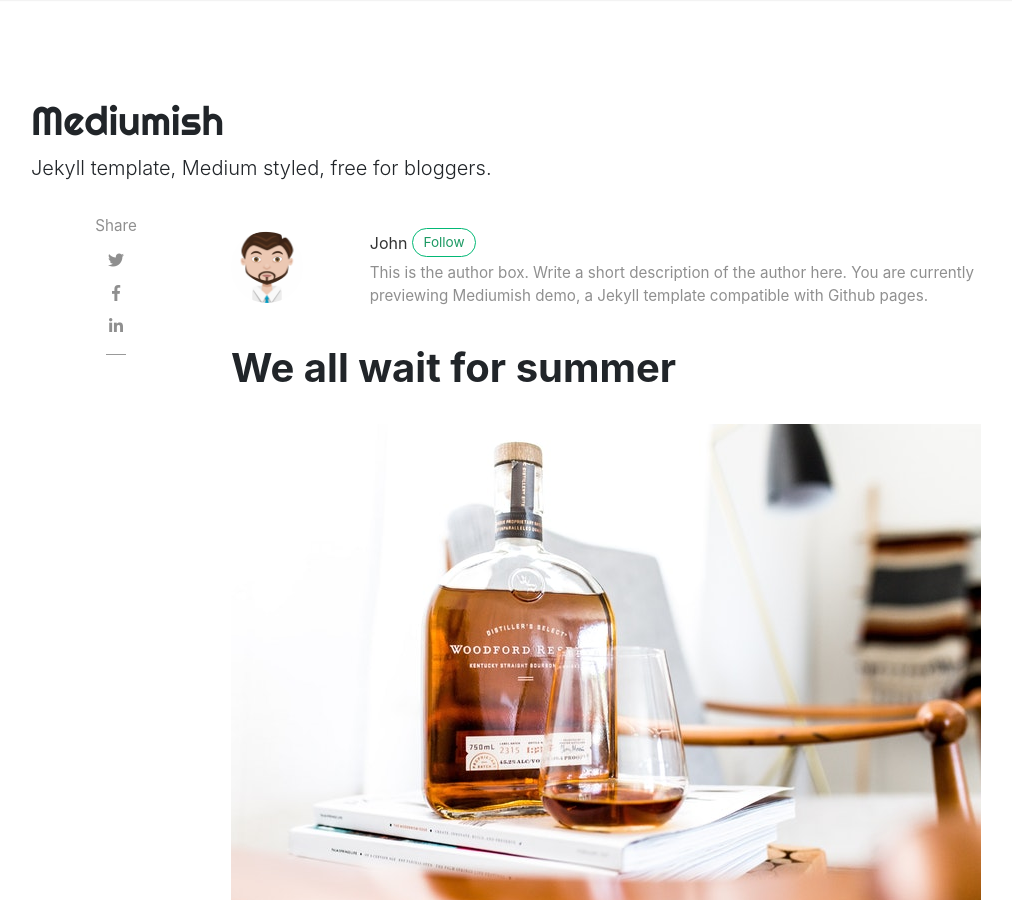
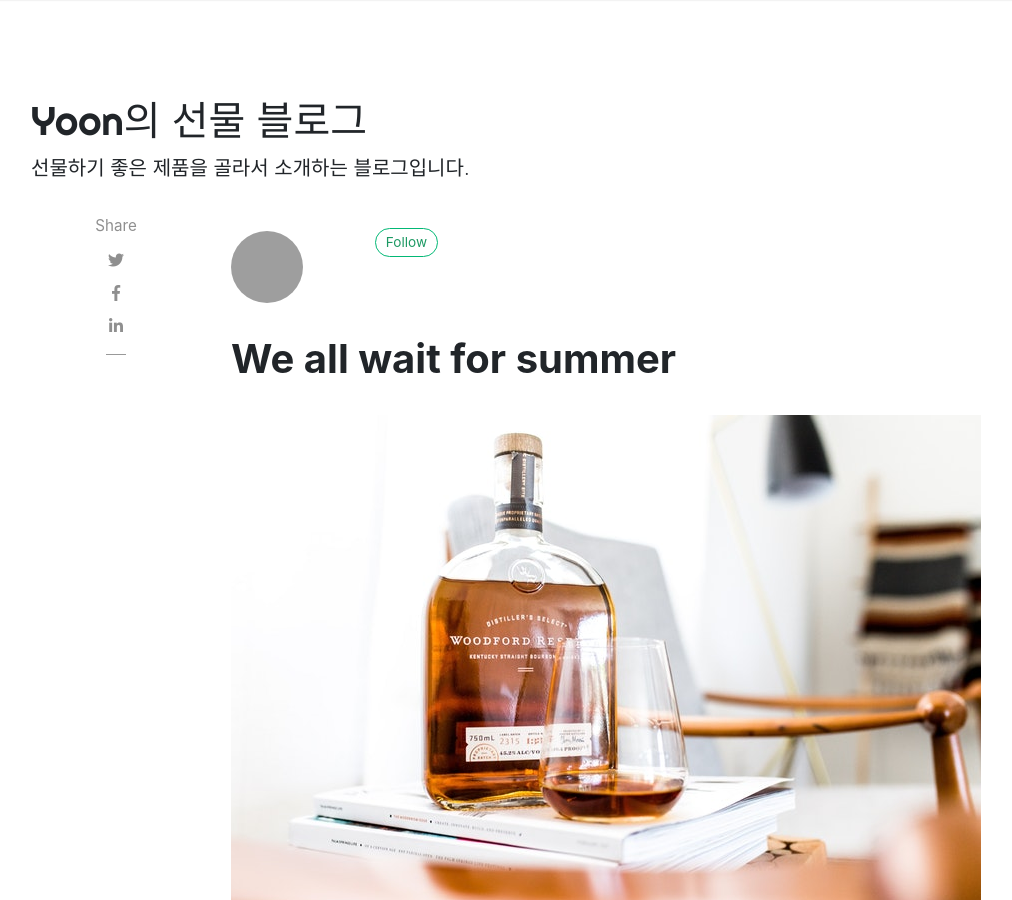
Before and after one commit to tennisss/shop, a Jekyll site: the page built from _posts/2018-01-12-we-all-wait-for-summer.md, in a window 1280 px wide and 900 px high. Shown: the whole window, without its empty margins (54-1066 px from the left). Built offline with Jekyll 4.4.1, drawn with Linux system fonts in a browser that asks for light colours; nearby versions of some CDN libraries; comment, search, counter and statistics services are not loaded; some of the changed text lies outside the part shown; grey boxes are pictures that could not be loaded.

Commit message:
Update _config.yml

```diff
--- a/_config.yml
+++ b/_config.yml
@@ -1,7 +1,7 @@
 # Site
-name: "Mediumish"
-title: "Mediumish"
-description: "Jekyll template, Medium styled, free for bloggers."
+name: "Yoon의 선물 블로그"
+title: "Yoon의 선물 블로그"
+description: "선물하기 좋은 제품을 골라서 소개하는 블로그입니다."
 logo: 'assets/images/logo.png'
 favicon: 'assets/images/logo.png'
 baseurl: /shop
@@ -14,26 +14,17 @@ permalink: /:title/
 # Authors
 authors:
   sal:
-    name: Sal
-    display_name: Sal
+    name: Yoon
+    display_name: Yoon
     gravatar: e56154546cf4be74e393c62d1ae9f9d4
     email: wowthemesnet@gmail.com
-    web: https://www.wowthemes.net
+    web: https://tennisss.github.io/shop
     twitter: https://twitter.com/wowthemesnet
     description: "Author of Mediumish, a Bootstrap Medium styled template available for WordPress, HTML, Ghost and Jekyll. You are currently previewing Jekyll template demo."
-  john:
-    name: John
-    display_name: John
-    avatar: 'assets/images/avatar.png'
-    gravatar: b1cc14991db7a456fcd761680bbc8f81
-    email: wowthemesnet@gmail.com
-    web: https://www.wowthemes.net
-    twitter: https://twitter.com/wowthemesnet
-    description: "This is the author box. Write a short description of the author here. You are currently previewing Mediumish demo, a Jekyll template compatible with Github pages."
 
 # Plugins
 plugins:
-  - jekyll-paginate
+  - jekyll-paginate-v2
   - jekyll-sitemap
   - jekyll-feed
   - jekyll-seo-tag
@@ -48,7 +39,7 @@ jekyll-archives:
     category: '/category/:name/'
 
 # Pagination
-paginate: 6
+paginate: 12
 paginate_path: /page:num/
 
 # Other
```
